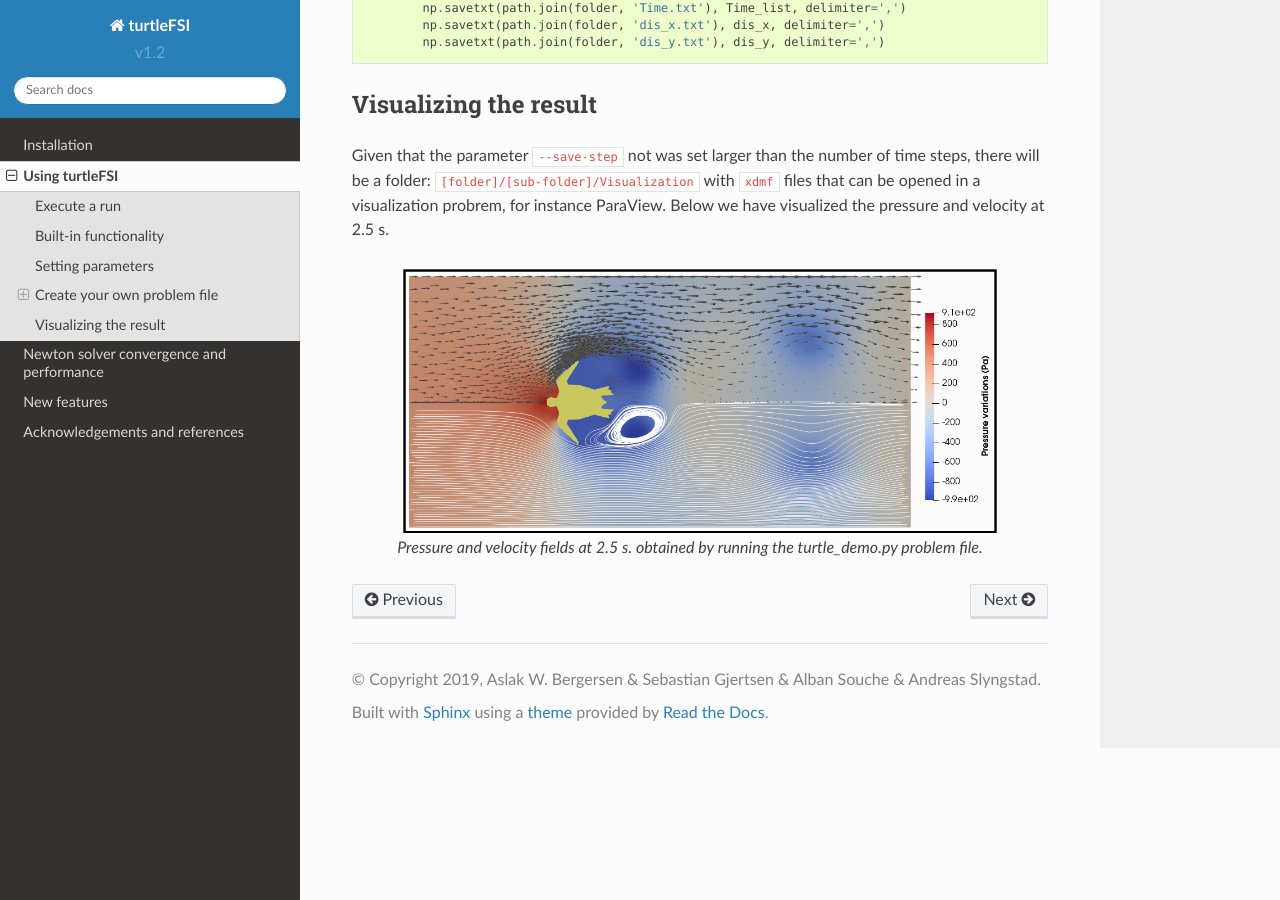
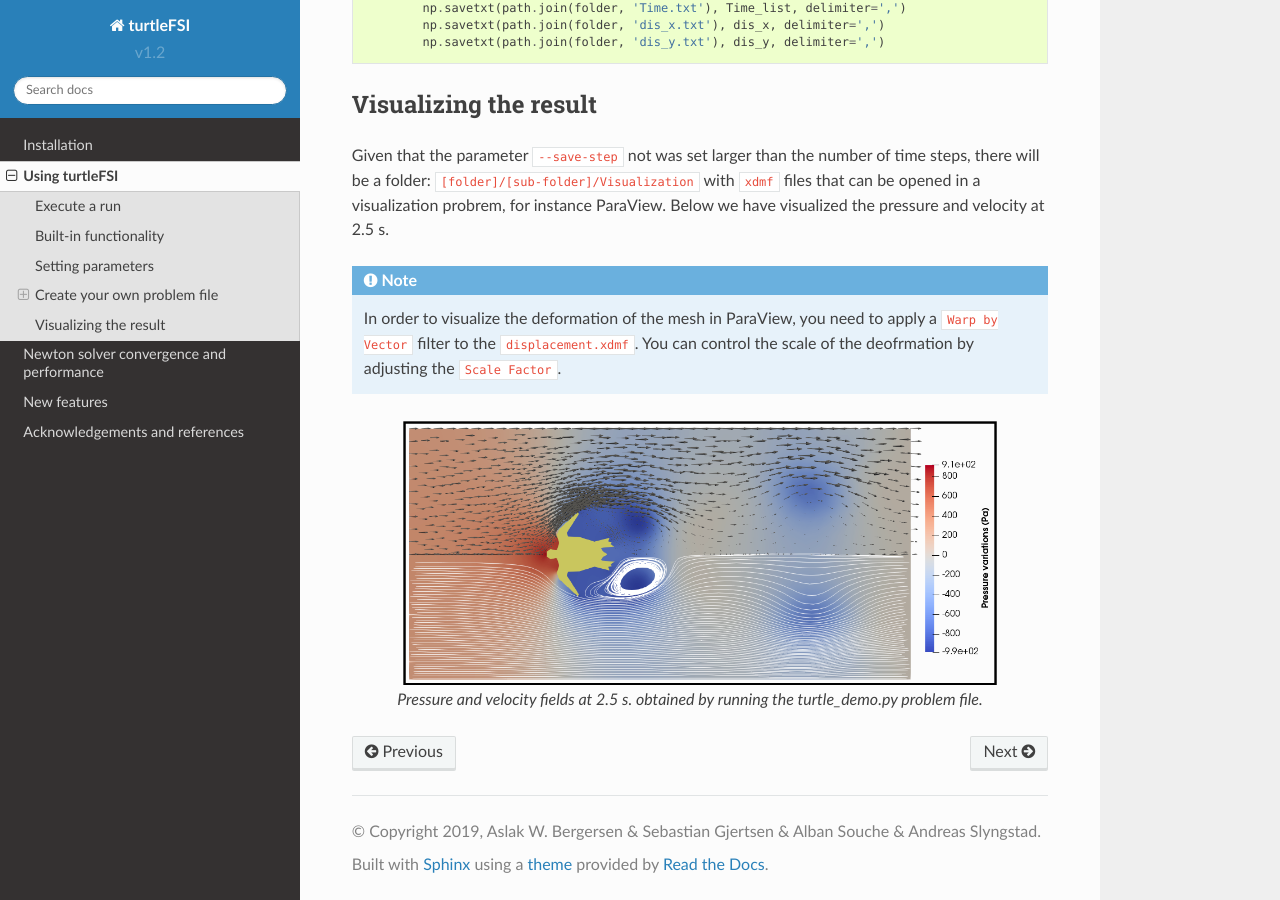
Before and after one commit to KVSlab/turtleFSI, a Sphinx documentation site: the page built from docs/source/using_turtleFSI.rst, in a window 1280 px wide and 900 px high, scrolled down 7031 px. Built offline with Sphinx 7.4.7 and the Read the Docs theme 2.0.0, drawn with Linux system fonts in a browser that asks for light colours.

Commit message:
update doc

```diff
--- a/docs/source/using_turtleFSI.rst
+++ b/docs/source/using_turtleFSI.rst
@@ -305,6 +305,10 @@ Given that the parameter ``--save-step`` not was set larger than the number of t
 be a folder: ``[folder]/[sub-folder]/Visualization`` with ``xdmf`` files that can be opened in a
 visualization probrem, for instance ParaView. Below we have visualized the pressure and velocity at 2.5 s.
 
+.. note::
+    In order to visualize the deformation of the mesh in ParaView, you need to apply a ``Warp by Vector`` filter to the ``displacement.xdmf``.
+    You can control the scale of the deofrmation by adjusting the  ``Scale Factor``.
+
 .. figure:: ../../figs/Turtle_Flow_Pressure_Fields_t_2.5s.png
    :width: 600px
    :align: center
```
